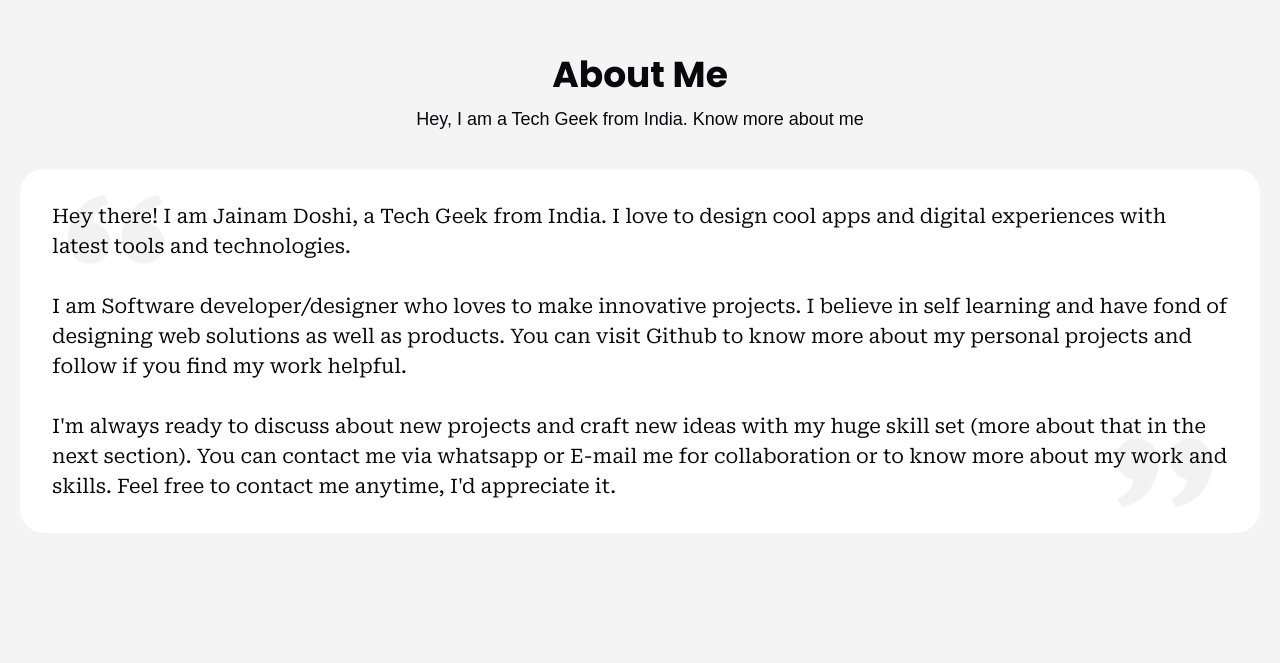
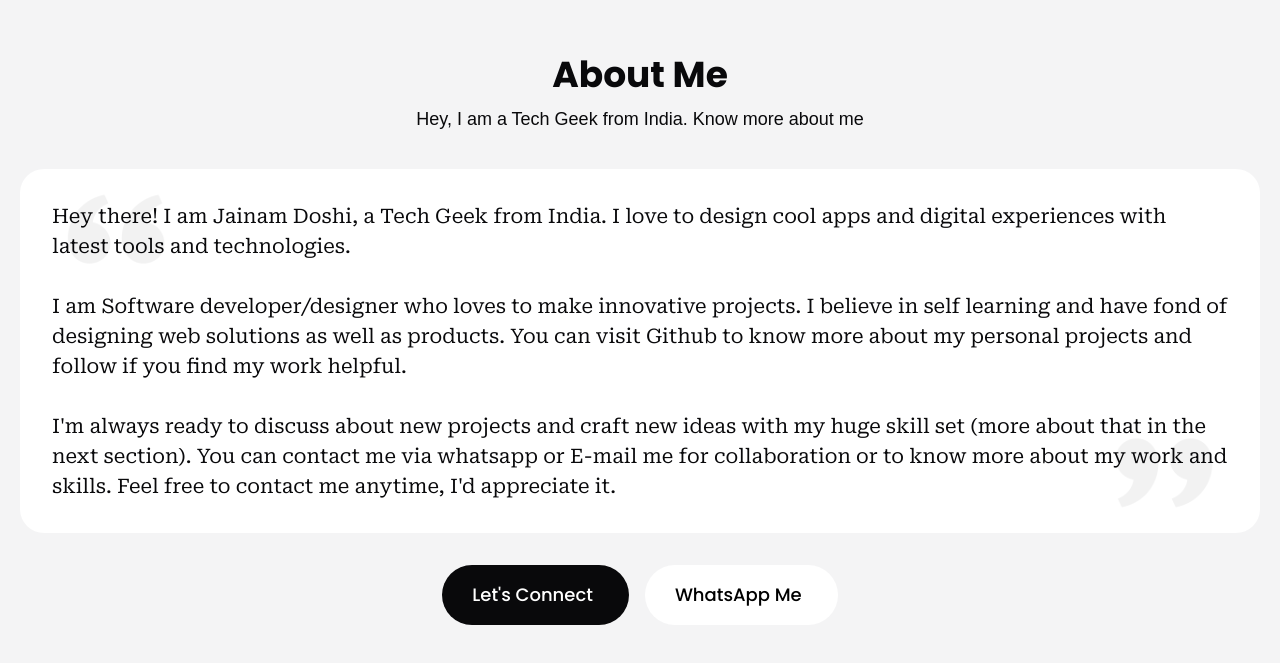
Before and after one commit to jpdoshi/portfolio, a Next.js app: page / in a window 1280 px wide. Shown: the part 2108-2771 px from the top of the page. Before the commit the page ends 2743 px from the top, so only its background shows below. Built offline with nearby package versions, Linux system fonts and the light colour scheme.

Commit message:
fix: add buttons in about section

```diff
--- a/package.json
+++ b/package.json
@@ -12,7 +12,8 @@
     "framer-motion": "^12.4.2",
     "next": "15.1.7",
     "react": "^19.0.0",
-    "react-dom": "^19.0.0"
+    "react-dom": "^19.0.0",
+    "react-intersection-observer": "^9.15.1"
   },
   "devDependencies": {
     "postcss": "^8",
--- a/src/app/page.jsx
+++ b/src/app/page.jsx
@@ -170,6 +170,22 @@ const Home = () => {
             loading="lazy"
           />
         </div>
+
+        <div className="h-[32px]" />
+        <div className="flex">
+          <div className="flex mx-auto flex-col md:flex-row gap-[8px] md:gap-[16px]">
+            <Button
+              href={"mailto:jpdoshi2811@gmail.com"}
+              text={"Let's Connect"}
+              sameTab={true}
+            />
+            <Button
+              href={"https://wa.me/919313041034/?text=Hi,%20Jainam"}
+              text={"WhatsApp Me"}
+              secondary={true}
+            />
+          </div>
+        </div>
       </section>
     </>
   );
```
Also changed, not shown: 1 other file (tests, documents, lock files or other folders).
